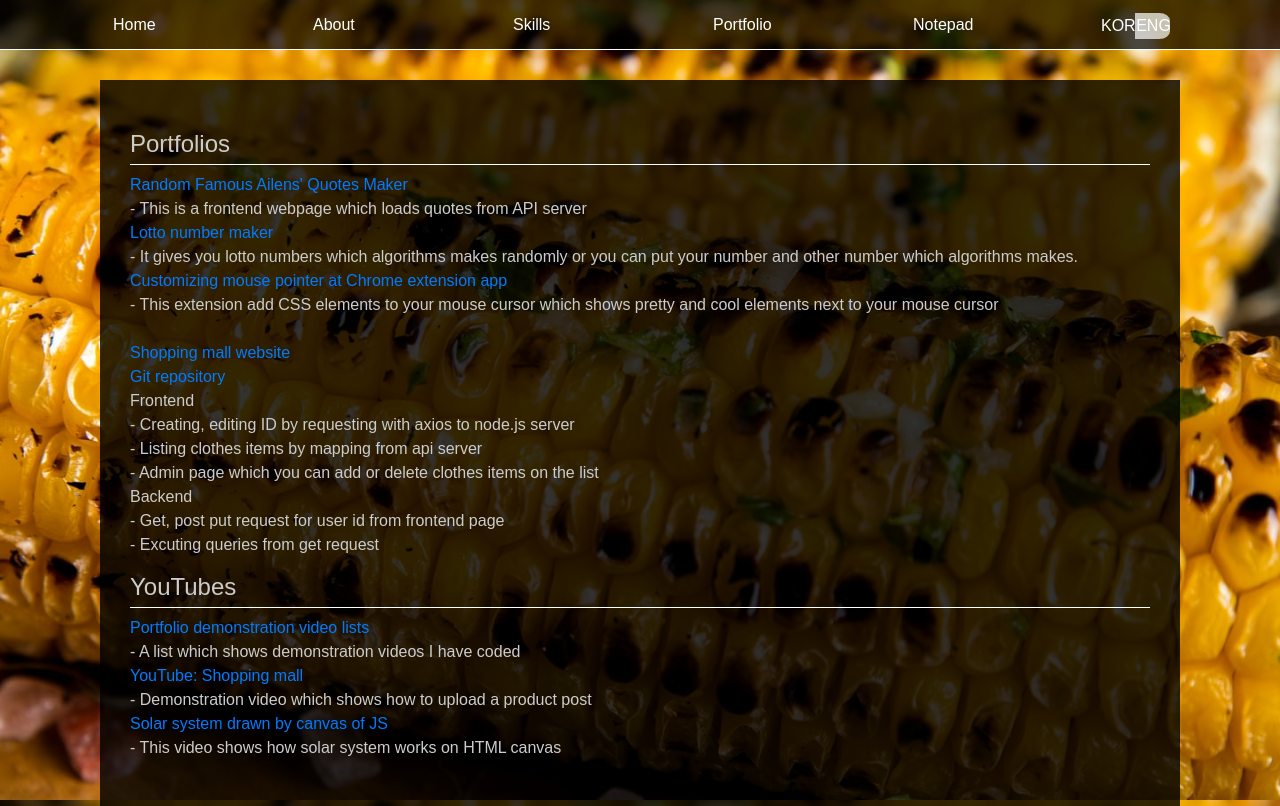
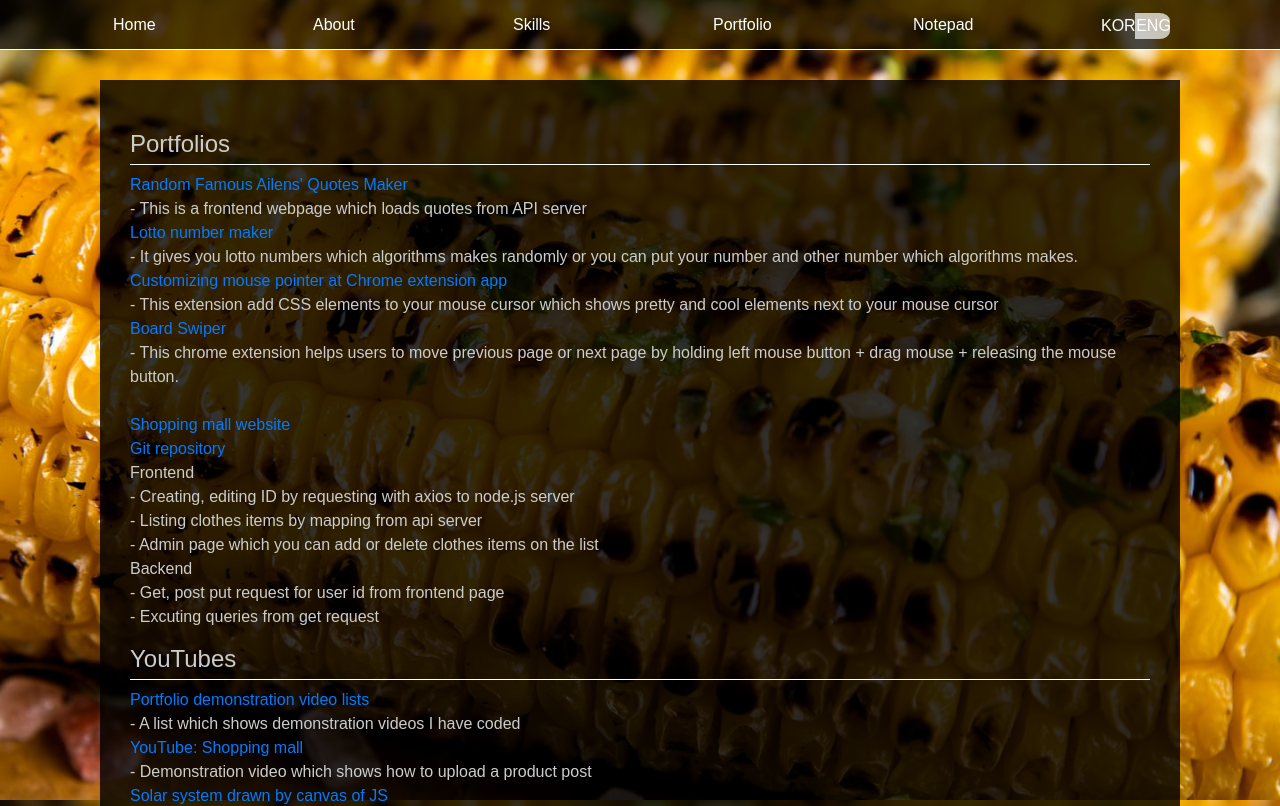
Before and after one commit to jacobkim9881/react-port, a React (Create React App) app: page /portfolio in a window 1280 px wide. Shown: the top 806 px of the page. Built offline with nearby package versions, Linux system fonts and the light colour scheme.

Commit message:
feat: added new portfolio

```diff
--- a/src/components/api/info.config.json
+++ b/src/components/api/info.config.json
@@ -42,7 +42,9 @@
 	    "pfolioAdd6" : ["YouTube: Shopping mall", "쇼핑몰 유튜브 비디오"],
 	    "pfolioAdd6X" : ["Demonstration video which shows how to upload a product post", "쇼핑몰에서 제품 판매포스트를 업로드하는 방법 시연 영상"],
 	    "pfolioAdd7" : ["Solar system drawn by canvas of JS", "HTML canvas로 그려본 태양계"],
-	    "pfolioAdd7X" : ["This video shows how solar system works on HTML canvas", "태양계의 행성들이 공전하는 모습을 Javascript canvas로 그려보았습니다."]
+	    "pfolioAdd7X" : ["This video shows how solar system works on HTML canvas", "태양계의 행성들이 공전하는 모습을 Javascript canvas로 그려보았습니다."],
+	    "pfolioAdd8" : ["Board Swiper", "Board Swiper(게시판 다음글 이전글 쉽게 가기)"],
+	    "pfolioAdd8X" : ["This chrome extension helps users to move previous page or next page by holding left mouse button + drag mouse + releasing the mouse button.", "게시판의 현재 글에서 마우스 왼쪽 버튼을 누른 상태에서 좌, 우로 드래그하면 다음 글, 이전 글로 이동하게 하는 확장앱입니다. 카페 유머 게시판이나 커뮤니티 유머 게시판에서 사용하는 확장앱입니다."]
 
         }
     }
--- a/src/components/pages/portfolio/Portfolio.js
+++ b/src/components/pages/portfolio/Portfolio.js
@@ -27,8 +27,13 @@ class Portfolio extends Component {
 		{info.page.portfolio.pfolioAdd3[idx]}
 		</a><br/>
 		- {info.page.portfolio.pfolioAdd3X[idx]}
-		<br/>
-		<br/>
+	        <br />
+		    <a href="https://chrome.google.com/webstore/detail/board-swiper/ioodddoeonpefhnbpmfepmpipldkbcln">
+		{info.page.portfolio.pfolioAdd8[idx]}
+		</a><br/>
+		- {info.page.portfolio.pfolioAdd8X[idx]}
+	       <br/>
+               <br/>
 
                     <a href="https://jacobkim9881.github.io/shoppingweb">
 		{info.page.portfolio.pfolioAdd4[idx]}
```
